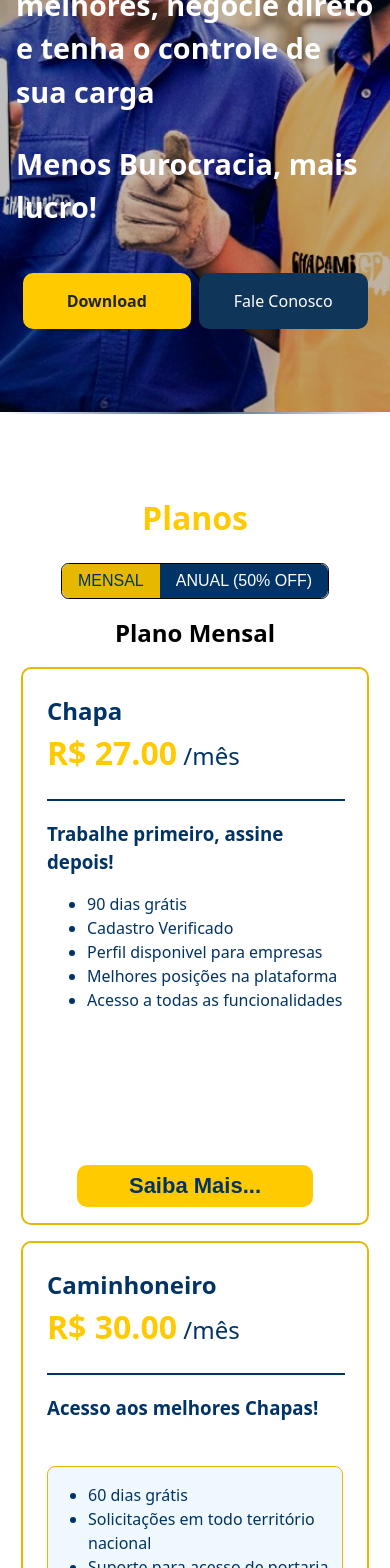
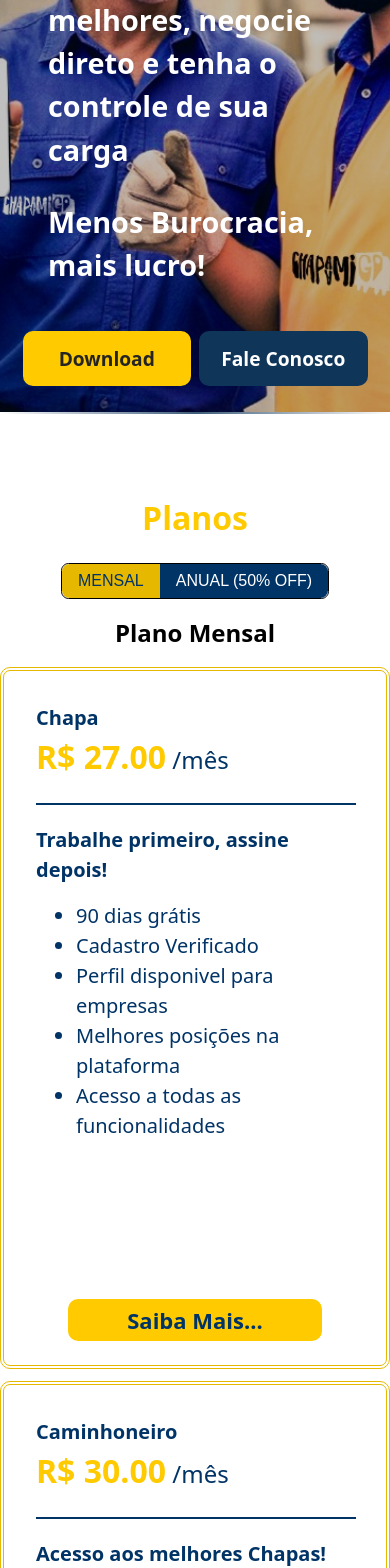
Before and after one commit to kiqBueno/ChapaAmigoWeb, a React (Vite) app: page / in a window 390 px wide. Shown: the part 432-2000 px from the top of the page. Built offline with nearby package versions, Linux system fonts and the light colour scheme.

Commit message:
pre 2.0 version

```diff
--- a/frontend/src/components/Card/Card.css
+++ b/frontend/src/components/Card/Card.css
@@ -51,7 +51,6 @@
   padding: 1rem;
 }
 
-/* Efeitos de hover */
 .bentoWrapper li:hover {
   transform: translateY(-0.3125rem);
 }
@@ -202,7 +201,6 @@
   text-decoration: underline;
 }
 
-/* Estilização específica para hr dentro dos cards */
 .bentoWrapper li hr {
   width: 100%;
   max-width: 100%;
@@ -249,13 +247,51 @@
   color: #0f3558;
 }
 
-@media (max-width: 73.4375rem) {
+@media (max-width: 1175px) and (min-width: 769px) {
+  .bentoContainer {
+    width: 90%;
+    padding: 3rem;
+  }
+
+  .bentoWrapper {
+    grid-template-columns: repeat(4, 1fr);
+    grid-template-rows: repeat(3, auto);
+    grid-gap: 1rem;
+  }
+
+  .firstRowCol1 {
+    grid-column: 1 / span 2;
+    grid-row: 1 / span 2;
+  }
+
+  .firstRowCol2 {
+    grid-column: 3 / span 2;
+    grid-row: 1;
+  }
+
+  .secondRowCol1 {
+    grid-column: 3 / span 2;
+    grid-row: 2;
+  }
+
+  .secondRowCol2 {
+    grid-column: 1 / span 4;
+    grid-row: 3;
+  }
+
   .card {
     width: auto;
   }
+}
+
+@media (max-width: 768px) {
+  .bentoContainer {
+    width: 80%;
+    padding: 2rem;
+  }
 
   .bentoWrapper {
-    grid-template-columns: repeat(2, 1fr);
+    grid-template-columns: 1fr;
     grid-template-rows: auto;
   }
 
@@ -263,13 +299,7 @@
   .firstRowCol2,
   .secondRowCol1,
   .secondRowCol2 {
-    grid-column: auto;
+    grid-column: 1;
     grid-row: auto;
   }
 }
-
-@media (max-width: 48rem) {
-  .bentoWrapper {
-    grid-template-columns: 1fr;
-  }
-}
--- a/frontend/src/components/DownloadButton/DownloadButton.css
+++ b/frontend/src/components/DownloadButton/DownloadButton.css
@@ -19,27 +19,3 @@
   background-color: #0f3558;
   color: white;
 }
-
-.downloadBtn--home {
-  transition: all 0.3s cubic-bezier(0.25, 0.46, 0.45, 0.94);
-  width: 10rem;
-  margin-top: 1rem;
-  transform: translateZ(0);
-  backface-visibility: hidden;
-}
-
-.downloadBtn--home:hover {
-  background-color: #0f3558;
-  color: white;
-  transform: translateY(-2px) translateZ(0);
-  box-shadow: 0 10px 20px rgba(255, 202, 0, 0.2);
-}
-
-@media (max-width: 1175px) {
-  .downloadBtn--home {
-    width: 35vw;
-    font-size: 1rem;
-    padding: 1rem;
-    font-weight: 700;
-  }
-}
--- a/frontend/src/components/DownloadButton/index.tsx
+++ b/frontend/src/components/DownloadButton/index.tsx
@@ -20,14 +20,13 @@
     }
   };
 
+  const buttonClasses =
+    variant === "home"
+      ? `btn-home btn-secondary ${className}`
+      : `downloadBtn ${className}`;
+
   return (
-    <a
-      href="#footerContainer"
-      className={`downloadBtn ${
-        variant === "home" ? "downloadBtn--home" : ""
-      } ${className}`}
-      onClick={handleClick}
-    >
+    <a href="#footerContainer" className={buttonClasses} onClick={handleClick}>
       Download
     </a>
   );
--- a/frontend/src/components/PlansSection/PlanCard.tsx
+++ b/frontend/src/components/PlansSection/PlanCard.tsx
@@ -94,7 +94,7 @@
         <div className="card-button-container">
           {!hideButton && (
             <button
-              className="importantInfoToggle"
+              className="btn-home btn-plan btn-plan-yellow"
               onClick={() => navigate("/planos")}
             >
               Saiba Mais...
@@ -102,7 +102,7 @@
           )}{" "}
           {showDownloadButtons && (
             <button
-              className="importantInfoToggle"
+              className="btn-home btn-plan btn-plan-yellow"
               onClick={() =>
                 setActiveDownloadCard &&
                 setActiveDownloadCard(isDownloadExpanded ? null : cardIndex)
--- a/frontend/src/components/PlansSection/PlansSection.css
+++ b/frontend/src/components/PlansSection/PlansSection.css
@@ -5,27 +5,6 @@
 #priceContainer h1 {
   color: #ffca00;
   margin-top: 0;
-}
-
-.importantInfoToggle {
-  background-color: #ffca00;
-  padding: 1rem;
-  border-radius: 0.625rem;
-  display: flex;
-  justify-content: center;
-  cursor: pointer;
-  font-size: 1.375rem;
-  width: 80%;
-  border: none;
-  color: #003366;
-  font-weight: bold;
-  margin: 0 auto;
-}
-
-.importantInfoToggle:hover {
-  background-color: #003366;
-  color: #ffca00;
-  transition: 0.5s;
 }
 
 .pricingTable {
@@ -62,7 +41,7 @@
 .pricingPlan {
   display: flex;
   flex-direction: column;
-  border: #e6b800 0.125rem double;
+  border: #e6b800 0.25rem double;
   border-radius: 0.625rem;
   text-align: start;
   width: 25vw;
@@ -182,6 +161,7 @@
 .pricingTable h3,
 .pricingPlan ul li {
   color: #003366;
+  font-size: 1rem;
 }
 
 .extraInfo {
@@ -269,6 +249,52 @@
   color: #003366;
 }
 
+.btn-home {
+  cursor: pointer;
+  border-radius: 10px;
+  border: none;
+  padding: 1rem 1.5rem;
+  font-family: inherit;
+  font-weight: 600;
+  line-height: 1.2;
+  font-size: 1.25rem;
+  text-decoration: none;
+  margin-top: 1rem;
+  display: inline-flex;
+  align-items: center;
+  justify-content: center;
+  width: 15rem;
+  text-align: center;
+  transform: translateZ(0);
+  backface-visibility: hidden;
+  transition: all 0.3s cubic-bezier(0.25, 0.46, 0.45, 0.94);
+}
+
+.btn-home:hover {
+  transform: translateY(-2px) translateZ(0);
+}
+
+.btn-plan {
+  font-size: 1.375rem;
+  width: 80%;
+  margin: 0 auto;
+  padding: 1rem;
+  font-weight: 625;
+  justify-content: center;
+  display: flex;
+}
+
+.btn-plan-yellow {
+  background-color: #ffca00;
+  color: #003366;
+  transition: 0.5s;
+}
+
+.btn-plan-yellow:hover {
+  background-color: #003366;
+  color: #ffca00;
+}
+
 @media (max-width: 1175px) {
   .pricingPlan {
     width: calc(50% - 1rem);
@@ -278,6 +304,7 @@
 
   .planCardsContainer {
     gap: 1rem;
+    justify-content: center;
   }
 
   .importantInfo {
@@ -299,6 +326,15 @@
     min-width: calc(80% - 1rem);
   }
 
+  .importantInfo p,
+  .importantInfo ul,
+  .importantInfo li,
+  .pricingPlan h2,
+  .pricingTable h3,
+  .pricingPlan ul li {
+    font-size: 1.25rem;
+  }
+
   .plansPageText {
     width: calc(80% - 1rem);
     max-width: calc(80% - 1rem);
@@ -306,3 +342,19 @@
     padding: 0 1rem;
   }
 }
+
+@media (max-width: 480px) {
+  .pricingPlan {
+    width: calc(95% - 1rem);
+    max-width: 350px;
+    min-width: 250px;
+  }
+
+  .planCardsContainer {
+    gap: 0.75rem;
+  }
+
+  .pricingPlan .card-content {
+    padding: 0.5rem;
+  }
+}
--- a/frontend/src/pages/ContactPage/ContactPage.css
+++ b/frontend/src/pages/ContactPage/ContactPage.css
@@ -60,26 +60,6 @@
   resize: vertical;
 }
 
-.submitBtn {
-  cursor: pointer;
-  background-color: #0f3558;
-  color: white;
-  border-radius: 10px;
-  border: none;
-  padding: 0.5rem 1rem;
-  font-family: inherit;
-  font-weight: 500;
-  line-height: 1.5;
-  font-size: 1.5rem;
-  transition: background-color 0.2s, color 0.2s;
-  width: 75%;
-}
-
-.submitBtn:hover {
-  background-color: #ffca00;
-  color: #242424;
-}
-
 .submitBtnContainer {
   display: flex;
   justify-content: center;
--- a/frontend/src/pages/ContactPage/index.tsx
+++ b/frontend/src/pages/ContactPage/index.tsx
@@ -117,9 +117,12 @@
             placeholder="Digite sua mensagem"
             required
           />
-        </div>
+        </div>{" "}
         <div className="submitBtnContainer">
-          <button type="submit" className="submitBtn">
+          <button
+            type="submit"
+            className="btn-home btn-primary btn-large btn-contact"
+          >
             Enviar
           </button>
         </div>
--- a/frontend/src/pages/HomePage/HomePage.css
+++ b/frontend/src/pages/HomePage/HomePage.css
@@ -62,12 +62,6 @@
   padding-left: 2rem;
 }
 
-/* .homeText h1,
-.homeText h2,
-.homeText p {
-  padding-left: 2rem;
-} */
-
 .homeText p {
   font-size: 1.8rem;
 }
@@ -99,43 +93,73 @@
   transition: all 0.6s cubic-bezier(0.25, 0.46, 0.45, 0.94);
 }
 
-.saibaMaisBtn {
+.btn-home {
   cursor: pointer;
-  background-color: #0f3558;
-  color: white;
   border-radius: 10px;
   border: none;
-  padding: 0.5rem 1rem;
+  padding: 1rem 1.5rem;
   font-family: inherit;
-  font-weight: 500;
-  line-height: 1.5;
-  font-size: 1rem;
-  transition: all 0.3s cubic-bezier(0.25, 0.46, 0.45, 0.94);
+  font-weight: 600;
+  line-height: 1.2;
+  font-size: 1.25rem;
   text-decoration: none;
   margin-top: 1rem;
-  display: inline-block;
-  width: 10rem;
+  display: inline-flex;
+  align-items: center;
+  justify-content: center;
+  width: 15rem;
   text-align: center;
   transform: translateZ(0);
   backface-visibility: hidden;
+  transition: all 0.3s cubic-bezier(0.25, 0.46, 0.45, 0.94);
 }
 
-.saibaMaisBtn:hover {
+.btn-home:hover {
+  transform: translateY(-2px) translateZ(0);
+}
+
+.btn-primary {
+  background-color: #0f3558;
+  color: white;
+}
+
+.btn-primary:hover {
   background-color: #ffca00;
   color: #0f3558;
-  transform: translateY(-2px) translateZ(0);
   box-shadow: 0 10px 20px rgba(15, 53, 88, 0.2);
 }
 
-#priceContainer {
+.btn-secondary {
+  background-color: #ffca00;
+  color: #242424;
+}
+
+.btn-secondary:hover {
+  background-color: #0f3558;
+  color: white;
+  box-shadow: 0 10px 20px rgba(255, 202, 0, 0.2);
+}
+
+.btn-large {
+  font-size: 1.5rem;
+  width: auto;
+  margin-top: 0;
+}
+
+.btn-contact {
+  width: 75%;
+}
+
+#homeContainer #priceContainer {
   color: #0f3558;
   padding: 5rem 0 5rem 0;
 }
 
 .homeButtonsContainer {
   display: flex;
+  align-items: center;
   gap: 1rem;
-  margin-top: 1rem;
+  margin-top: 1.5rem;
   flex-wrap: wrap;
 }
 
@@ -178,23 +202,22 @@
   .homeText h1,
   .homeText h2,
   .homeText p {
-    padding-left: 1rem;
-    padding-right: 1rem;
+    padding: 0 3rem 0 3rem;
   }
 
   .homeText p {
     font-weight: 600;
   }
+
   .homeButtonsContainer {
     justify-content: center;
     gap: 0.5rem;
     width: 100%;
     margin: 0;
   }
-
-  .homeButtonsContainer .saibaMaisBtn {
+  .homeButtonsContainer .btn-home {
     width: 35vw;
-    font-size: 1rem;
+    font-size: 1.2rem;
     padding: 1rem;
   }
 }
--- a/frontend/src/pages/HomePage/index.tsx
+++ b/frontend/src/pages/HomePage/index.tsx
@@ -22,7 +22,7 @@
             <p>Menos Burocracia, mais lucro!</p>{" "}
             <div className="homeButtonsContainer">
               <DownloadButton variant="home" />
-              <Link to="/contato" className="saibaMaisBtn">
+              <Link to="/contato" className="btn-home btn-primary">
                 Fale Conosco
               </Link>
             </div>
@@ -59,7 +59,7 @@
             />{" "}
             <a
               href="#footerContainer"
-              className="saibaMaisBtn"
+              className="btn-home btn-secondary"
               onClick={() => {
                 document.getElementById("footerContainer")?.scrollIntoView({
                   behavior: "smooth",
--- a/frontend/src/pages/TermsConditionsPage/TermsConditionsPage.css
+++ b/frontend/src/pages/TermsConditionsPage/TermsConditionsPage.css
@@ -16,23 +16,3 @@
   margin-top: 1rem;
   line-height: 1.6;
 }
-
-.downloadBtn2 {
-  cursor: pointer;
-  background-color: #0f3558;
-  color: white;
-  border-radius: 10px;
-  border: none;
-  padding: 0.5rem 1rem;
-  font-family: inherit;
-  font-weight: 500;
-  line-height: 1.5;
-  font-size: 1.5rem;
-  transition: background-color 0.2s, color 0.2s;
-  text-decoration: none;
-}
-
-.downloadBtn2:hover {
-  background-color: #ffca00;
-  color: #242424;
-}
```
Also changed, not shown: frontend/src/pages/TermsConditionsPage/index.tsx (+2 -19 lines), 1 other file (tests, documents, lock files or other folders).
